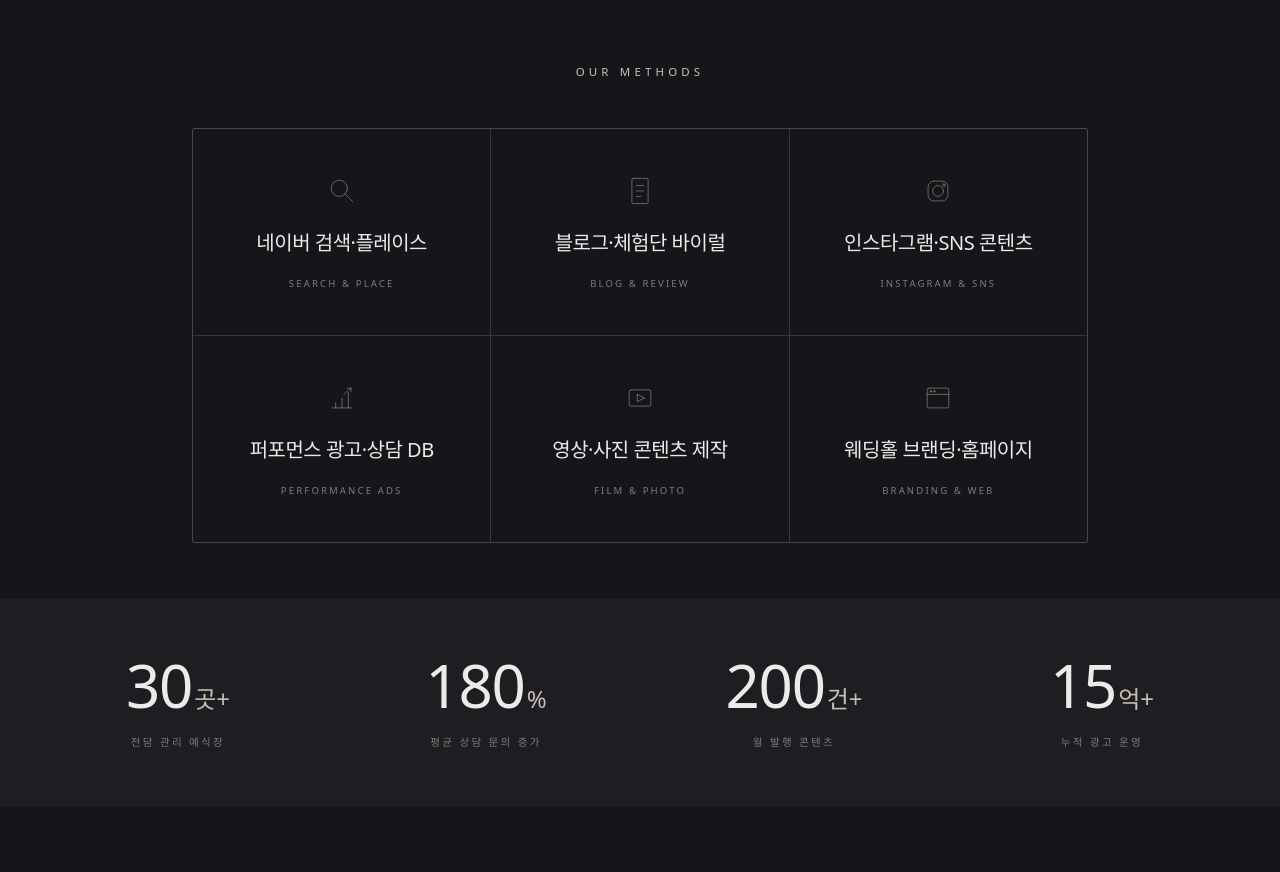
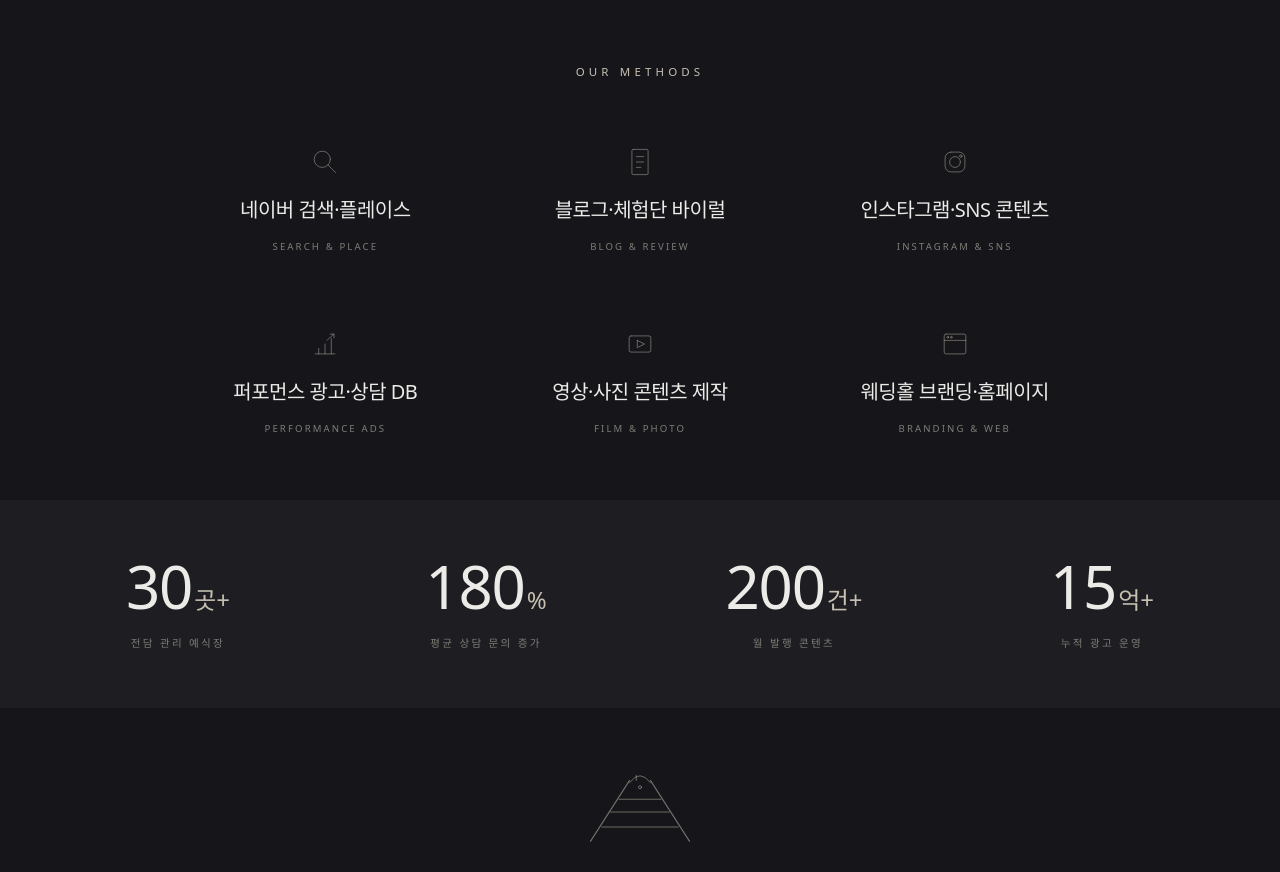
Before and after one commit to gustn0117/haram-marketing, a Next.js app: page /home in a window 1280 px wide. Shown: the part 1360-2232 px from the top of the page. Built offline with nearby package versions, Linux system fonts and the light colour scheme; a web font is replaced by a local one.

Commit message:
design: 서비스 그리드 박스 제거 — 테두리·구분선·셀 배경 없이 여백만으로 떨어뜨린 오픈 그리드(아이콘+제목+라벨 유지)

```diff
--- a/components/ServiceGrid.tsx
+++ b/components/ServiceGrid.tsx
@@ -6,12 +6,12 @@
 // 셀 사이 1px 헤어라인(gap-px + bg-line-strong), 외곽 프레임. 호버 시 골드(=본) 강조.
 export function ServiceGrid() {
   return (
-    <div className="mx-auto mt-12 grid max-w-4xl grid-cols-2 gap-px overflow-hidden rounded-[3px] border border-line-strong bg-line-strong lg:grid-cols-3">
+    <div className="mx-auto mt-14 grid max-w-3xl grid-cols-2 gap-x-8 gap-y-14 sm:gap-x-12 lg:max-w-4xl lg:grid-cols-3">
       {services.map((s) => (
         <Link
           key={s.id}
           href={`/services/${s.id}`}
-          className="svc-cell group flex flex-col items-center gap-5 bg-ink px-5 py-11 text-center transition-colors duration-500"
+          className="svc-cell group flex flex-col items-center gap-4 py-2 text-center transition-colors duration-500"
         >
           <ServiceIcon
             id={s.id}
```
